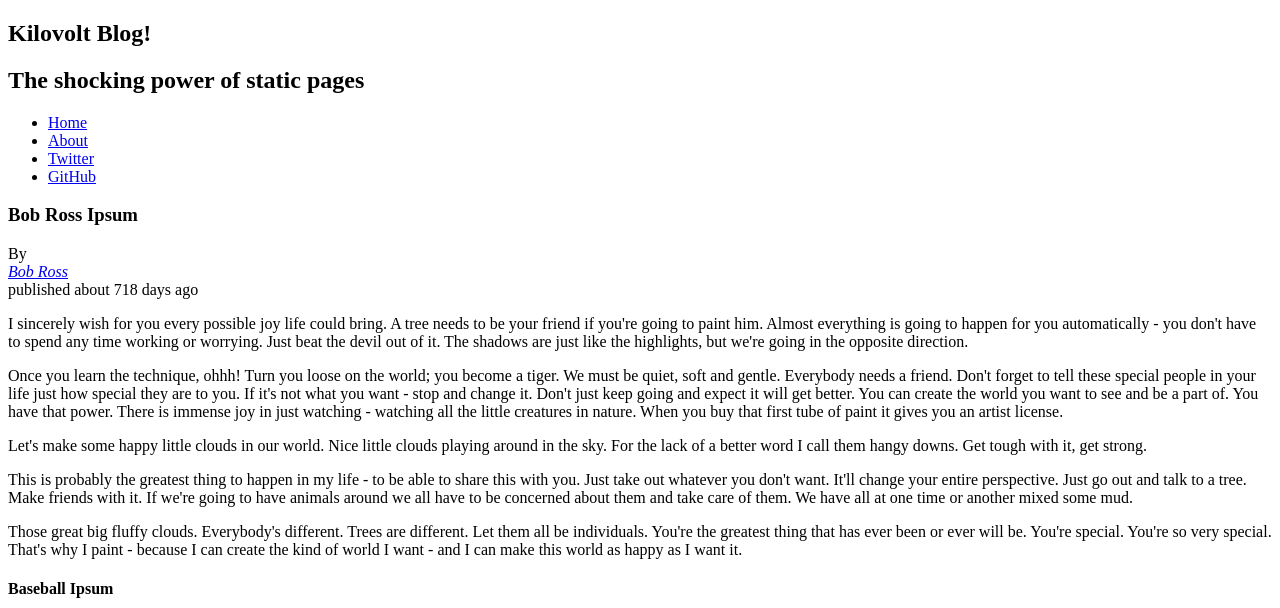
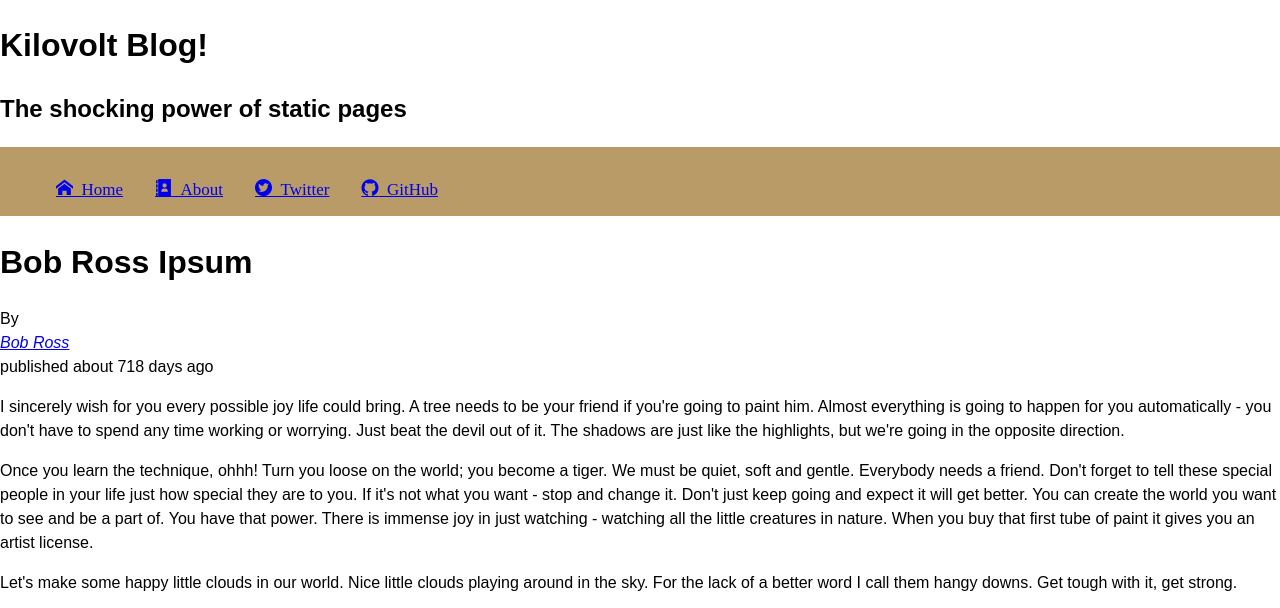
Before and after one commit to codefellows-seattle-301d34/02-jquery-and-the-dom, a plain HTML site: page starter-code/index.html in a window 1280 px wide. Shown: the top 608 px of the page. Drawn offline with Linux system fonts and the light colour scheme; files whose address does not match are found by name.

Commit message:
started css

```diff
--- a/starter-code/index.html
+++ b/starter-code/index.html
@@ -4,13 +4,15 @@
   <meta charset="UTF-8">
   <title>Lab 1</title>
   <!-- TODO: Add a meta tag to properly set the viewport and initial scale -->
-
+  <meta name="viewport" content="width=device-width, initial-scale=1">
   <!-- TODO: Add a link to a normalize.css file, which should be in your vendor/styles/ directory -->
-
+  <link href="vendor/styles/normalize.css" type="text/css" rel="stylesheet" />
   <!-- TODO: Link in the provided styles/icons.css file so that you can use icon fonts -->
-
+  <link href="vendor/styles/icons.css" type="text/css" rel="stylesheet" />
   <!-- TODO: Link in your SMACSS-appropriate CSS files: base, layout, and modules -->
-
+  <link href="vendor/styles/base.css" type="text/css" rel="stylesheet" />
+  <link href="vendor/styles/layout.css" type="text/css" rel="stylesheet" />
+  <link href="vendor/styles/modules.css" type="text/css" rel="stylesheet" />
   <!-- COMMENT: Explain the ordering of the loading of the stylesheets -->
   <!-- PUT YOUR RESPONSE HERE -->
 
@@ -26,6 +28,8 @@
 
     <section class="heading-group-h1">
       <h1>
+
+
         Kilovolt Blog!
       </h1>
       <h2>The shocking power of static pages</h2>
--- /dev/null
+++ b/starter-code/vendor/styles/base.css
@@ -0,0 +1,21 @@
+body {
+  font-family: Arial, Helvetica, sans-serif;
+  font:10px;
+  line-height: 1.5;
+  background-color: white;
+}
+
+nav {
+  overflow: hidden;
+  background-color:rgb(184, 155, 103);
+}
+
+nav li {
+  float: left;
+  display: block;
+  color: #f2f2f2;
+  text-align: center;
+  padding: 14px 16px;
+  text-decoration: none;
+  font-size: 17px;
+}
```
Also changed, not shown: starter-code/vendor/styles/layout.css (added), starter-code/vendor/styles/modules.css (added).
